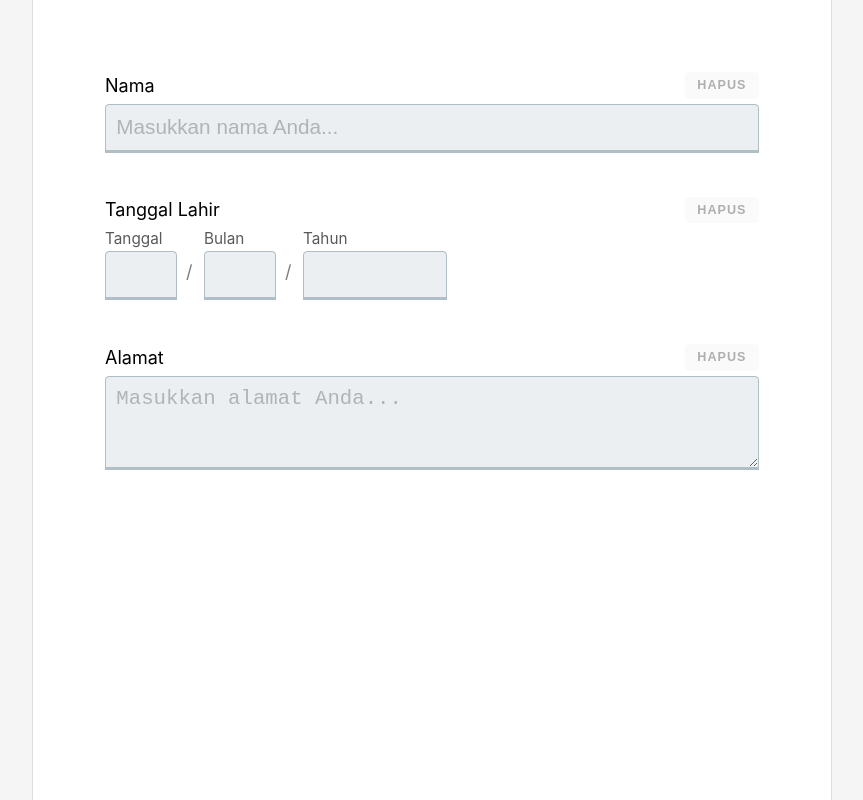
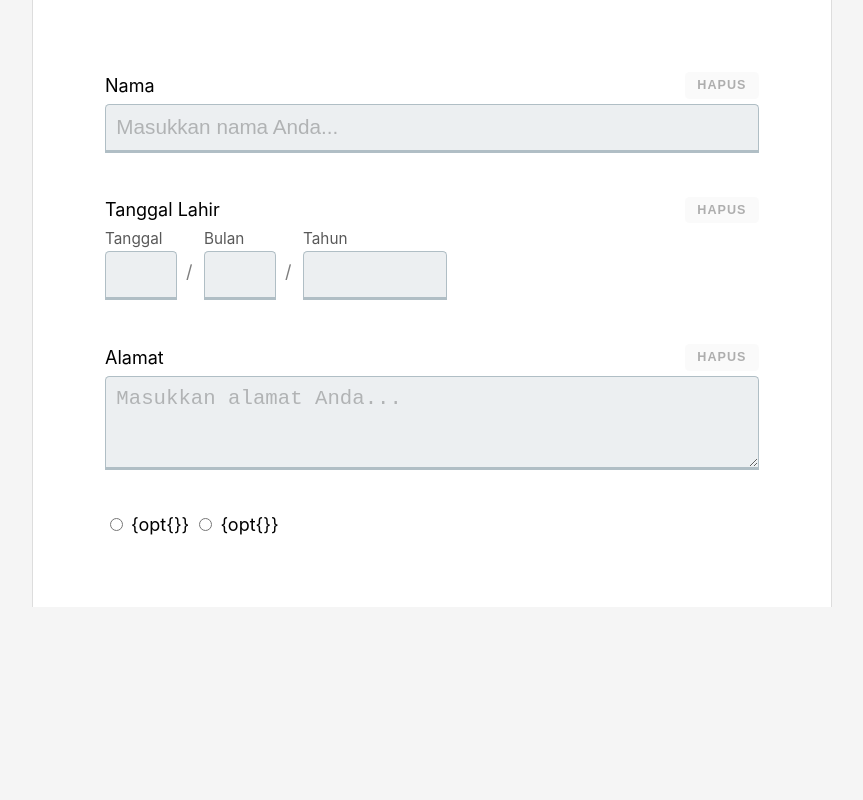
Before and after one commit to adrianpdm/JFE_ITDEV, a Vue app: page / in a window 1280 px wide. Shown: the whole page, without its empty margins (208-1071 px from the left). Built offline with nearby package versions, Linux system fonts and the light colour scheme.

Commit message:
insert radios and update css colors

```diff
--- a/src/App.vue
+++ b/src/App.vue
@@ -19,6 +19,10 @@
             placeholder="Masukkan alamat Anda..."
             rows="3"
             v-model="address" />
+    <br>
+    <XRadioButtons label="Jenis Kelamin"
+                   :options="['Laki-laki', 'Perempuan']"
+                   v-model="gender" />
   </div>
 </template>
 
@@ -28,6 +32,7 @@ export default {
   components: {
     XInput: () => import("./components/XInput"),
     XDateInput: () => import("./components/XDateInput"),
+    XRadioButtons: () => import("./components/XRadioButtons"),
   },
   data() {
     return {
@@ -37,7 +42,8 @@ export default {
         date: null,
         month: null,
         year: null
-      }
+      },
+      gender: ''
     }
   }
 }
@@ -49,7 +55,7 @@ export default {
 }
 html {
   --input-border-color: rgba(176, 190, 197, 1);
-  --input-border-active-color: rgba(0, 200, 83, 1);
+  --input-border-active-color: rgba(67,160,71,1);
 
   --input-bg-color: rgba(236, 239, 241, 1);
 
@@ -75,7 +81,7 @@ body {
   display: block;
   width: 100%;
   max-width: 800px;
-  height: 100%;
+  height: auto;
   margin: 0 auto;
   padding: 4rem;
 
```
